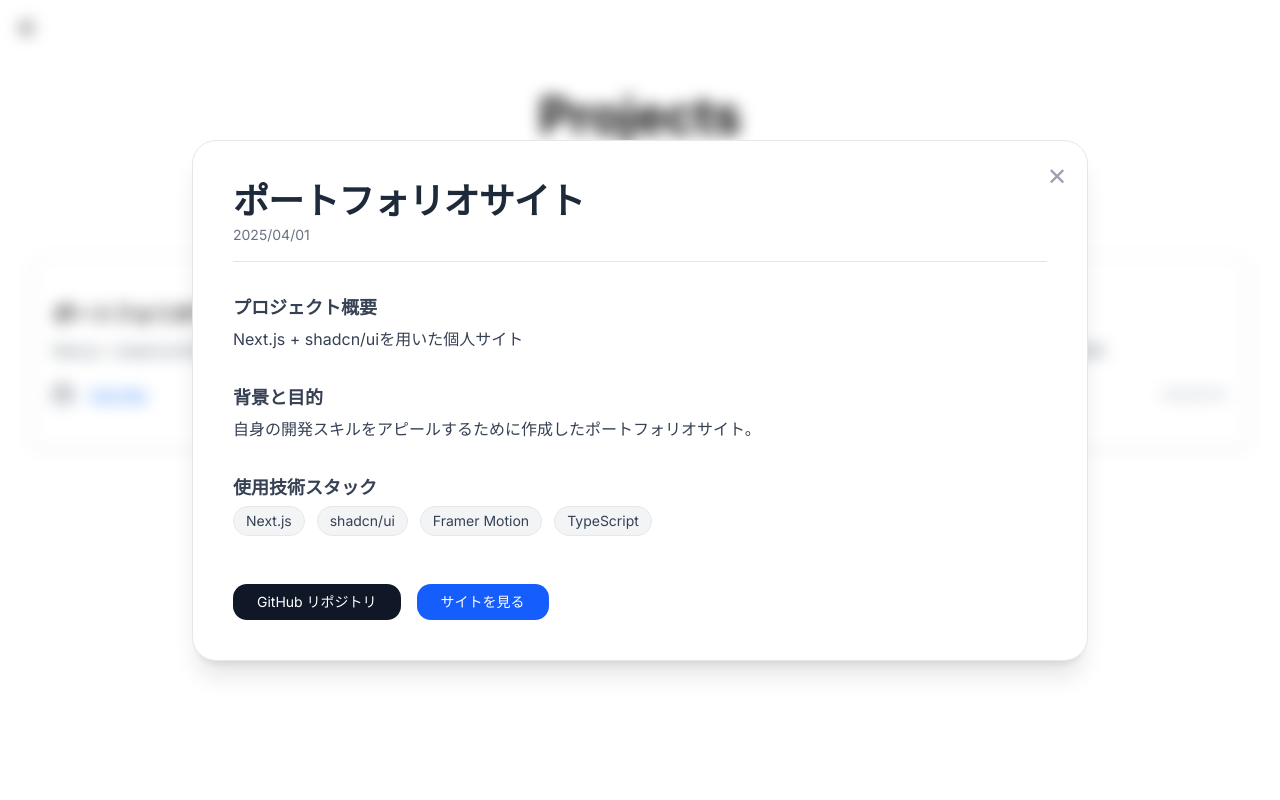
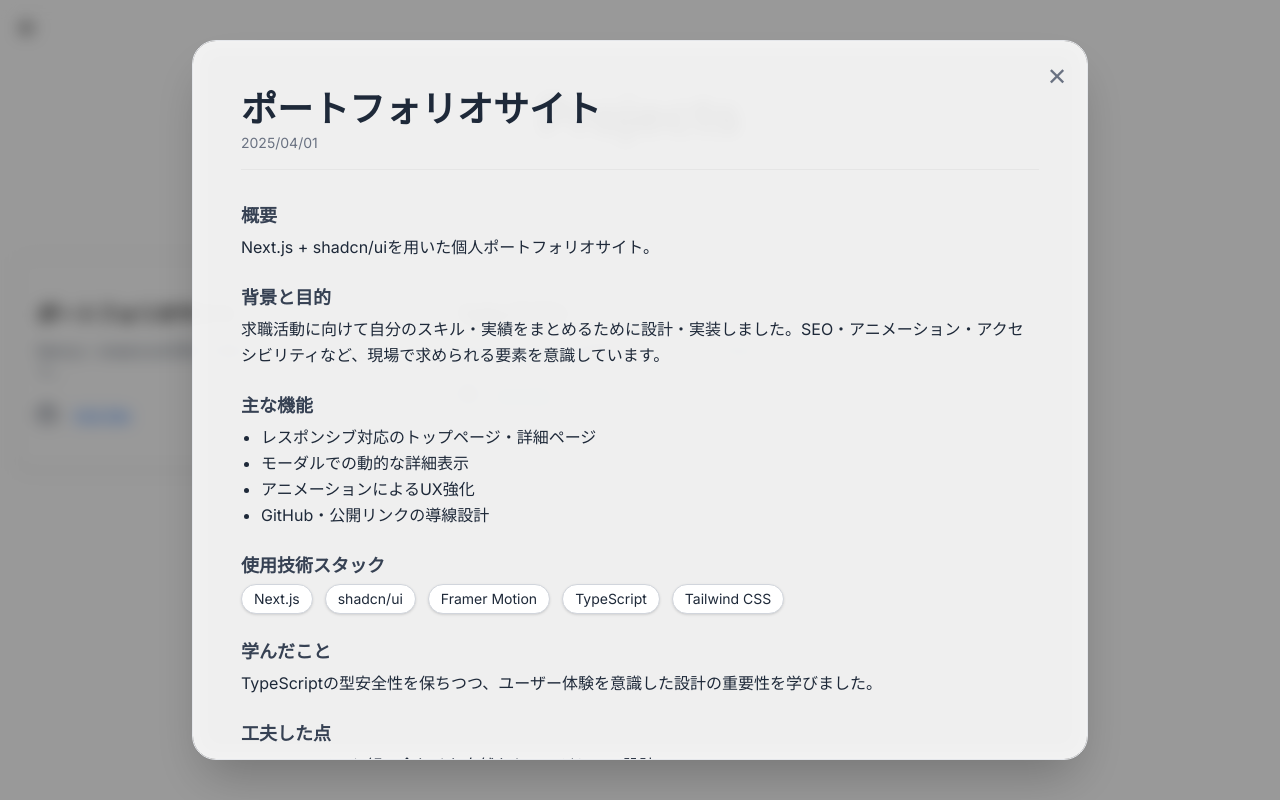
Before and after one commit to Mintostar/portfolio-app, a Next.js app: page /projects in a window 1280 px wide. Both pictures are taken after a click on the element 229 px from the left and 341 px from the top of the page. Built offline with nearby package versions, Linux system fonts and the light colour scheme.

Commit message:
- モーダルに主な機能、学んだこと、工夫した点を追加した。 - 少し色をいじった。

```diff
--- a/app/projects/page.tsx
+++ b/app/projects/page.tsx
@@ -14,35 +14,48 @@ interface Project {
   date: string;
   background: string;
   techStack: string[];
+  features: string[];
+  learnings: string;
+  highlights: string;
 }
 
 const projects: Project[] = [
   {
     title: "ポートフォリオサイト",
-    description: "Next.js + shadcn/uiを用いた個人サイト",
+    description: "Next.js + shadcn/uiを用いた個人ポートフォリオサイト。",
     githubUrl: "https://github.com/yourname/portfolio",
     siteUrl: "https://yourportfolio.com",
     date: "2025/04/01",
-    background: "自身の開発スキルをアピールするために作成したポートフォリオサイト。",
-    techStack: ["Next.js", "shadcn/ui", "Framer Motion", "TypeScript"],
+    background:
+      "求職活動に向けて自分のスキル・実績をまとめるために設計・実装しました。SEO・アニメーション・アクセシビリティなど、現場で求められる要素を意識しています。",
+    techStack: ["Next.js", "shadcn/ui", "Framer Motion", "TypeScript", "Tailwind CSS"],
+    features: [
+      "レスポンシブ対応のトップページ・詳細ページ",
+      "モーダルでの動的な詳細表示",
+      "アニメーションによるUX強化",
+      "GitHub・公開リンクの導線設計",
+    ],
+    learnings:
+      "TypeScriptの型安全性を保ちつつ、ユーザー体験を意識した設計の重要性を学びました。",
+    highlights: "Framer Motionと組み合わせた自然なトランジション設計。",
   },
   {
     title: "ToDoアプリ",
-    description: "ReactとFirebaseによる簡易タスク管理アプリ",
+    description: "ReactとFirebaseを活用したリアルタイムToDoアプリ。",
     githubUrl: "https://github.com/yourname/todo-app",
     siteUrl: "https://yourtodoapp.com",
     date: "2025/03/20",
-    background: "状態管理とリアルタイムデータベースの連携を試すために開発。",
+    background:
+      "リアルタイムデータの操作と状態管理を中心に、基本機能の設計・UIの改善を重視して構築しました。",
     techStack: ["React", "Firebase", "Tailwind CSS", "TypeScript"],
-  },
-  {
-    title: "ブログCMS",
-    description: "SanityとNext.jsを使ったブログCMS",
-    githubUrl: "https://github.com/yourname/blog-cms",
-    siteUrl: "https://yourblogcms.com",
-    date: "2025/02/10",
-    background: "ヘッドレスCMSとの統合に挑戦したプロジェクト。",
-    techStack: ["Next.js", "Sanity", "TypeScript", "Vercel"],
+    features: [
+      "リアルタイムでのタスク追加・削除・更新",
+      "Firebase Authenticationによるログイン管理",
+      "Tailwindによる柔軟なUIスタイリング",
+    ],
+    learnings:
+      "クライアント状態とサーバー状態の整合性を保つ工夫の重要性を体感しました。",
+    highlights: "Firebaseとのデータ同期とパフォーマンス最適化。",
   },
 ];
 
@@ -64,7 +77,7 @@ export default function ProjectsPage() {
   };
 
   return (
-    <main className="relative min-h-screen px-4 py-8">
+    <main className="relative min-h-screen px-4 py-8 bg-white">
       <BackButton />
 
       <motion.h1
@@ -92,7 +105,7 @@ export default function ProjectsPage() {
       </motion.h1>
 
       {typingDone && (
-        <section className="mt-[200px] px-4 grid grid-cols-1 sm:grid-cols-2 lg:grid-cols-3 gap-x-4 gap-y-6">
+        <section className="mt-[200px] grid grid-cols-1 sm:grid-cols-2 lg:grid-cols-3 gap-x-4 gap-y-6">
           {projects.map((project, i) => (
             <div key={i} onClick={() => handleCardClick(project)}>
               <ProjectCard project={project} index={i} />
@@ -104,78 +117,90 @@ export default function ProjectsPage() {
       <AnimatePresence>
         {selectedProject && (
           <motion.div
-            className="fixed inset-0 bg-opacity-50 backdrop-blur-sm flex items-center justify-center z-50"
+            className="fixed inset-0 bg-black/40 backdrop-blur-sm flex items-center justify-center z-50"
             initial={{ opacity: 0 }}
             animate={{ opacity: 1 }}
             exit={{ opacity: 0 }}
             onClick={handleCloseModal}
+            aria-label="プロジェクト詳細モーダル"
           >
             <motion.div
-              className="bg-white rounded-3xl shadow-xl p-10 max-w-4xl w-full relative overflow-y-auto max-h-[90vh] border border-gray-200"
-              initial={{ scale: 0.9, opacity: 0 }}
+              className="bg-white/90 backdrop-blur-md shadow-2xl rounded-3xl p-8 md:p-12 max-w-4xl w-full max-h-[90vh] overflow-y-auto relative border border-gray-200"
+              initial={{ scale: 0.95, opacity: 0 }}
               animate={{ scale: 1, opacity: 1 }}
               exit={{ scale: 0.9, opacity: 0 }}
-              transition={{ duration: 0.35, ease: "easeOut" }}
+              transition={{ duration: 0.3 }}
               onClick={(e) => e.stopPropagation()}
             >
               <button
                 onClick={handleCloseModal}
-                className="absolute top-5 right-5 text-gray-400 hover:text-gray-600 text-2xl transition"
+                className="absolute top-5 right-5 text-gray-500 hover:text-gray-700 text-2xl transition"
                 aria-label="閉じる"
               >
                 ✕
               </button>
 
-              <div className="space-y-8">
+              <div className="space-y-8 text-gray-800">
                 <div className="border-b pb-4">
-                  <h2 className="text-4xl font-extrabold tracking-tight text-gray-800">
-                    {selectedProject.title}
-                  </h2>
-                  <p className="text-sm text-gray-500 mt-1">
-                    {selectedProject.date}
-                  </p>
+                  <h2 className="text-4xl font-bold">{selectedProject.title}</h2>
+                  <p className="text-sm text-gray-500 mt-1">{selectedProject.date}</p>
                 </div>
 
+                <div className="space-y-6 text-[16px] leading-relaxed">
                   <section>
-                  <h3 className="text-lg font-semibold text-gray-700 mb-1">
-                    プロジェクト概要
-                  </h3>
-                  <p className="text-gray-700 leading-relaxed text-[16px]">
-                    {selectedProject.description}
-                  </p>
+                    <h3 className="font-semibold text-lg text-gray-700 mb-1">概要</h3>
+                    <p>{selectedProject.description}</p>
                   </section>
 
                   <section>
-                  <h3 className="text-lg font-semibold text-gray-700 mb-1">
-                    背景と目的
-                  </h3>
-                  <p className="text-gray-700 text-[16px] leading-relaxed">
-                    {selectedProject.background}
-                  </p>
+                    <h3 className="font-semibold text-lg text-gray-700 mb-1">背景と目的</h3>
+                    <p>{selectedProject.background}</p>
                   </section>
 
+                  {selectedProject?.features?.length > 0 && (
                     <section>
-                  <h3 className="text-lg font-semibold text-gray-700 mb-1">
-                    使用技術スタック
-                  </h3>
+                      <h3 className="font-semibold text-lg text-gray-700 mb-1">主な機能</h3>
+                      <ul className="list-disc pl-5">
+                        {selectedProject.features.map((feature, i) => (
+                          <li key={i}>{feature}</li>
+                        ))}
+                      </ul>
+                    </section>
+                  )}
+
+                  {selectedProject?.techStack?.length > 0 && (
+                    <section>
+                      <h3 className="font-semibold text-lg text-gray-700 mb-1">使用技術スタック</h3>
                       <ul className="flex flex-wrap gap-3">
-                    {selectedProject.techStack.map((tech, index) => (
+                        {selectedProject.techStack.map((tech, i) => (
                           <li
-                        key={index}
-                        className="bg-gray-100 text-gray-700 text-sm px-3 py-1 rounded-full border border-gray-200"
+                            key={i}
+                            className="bg-white border border-gray-300 px-3 py-1 rounded-full text-sm shadow-sm"
                           >
                             {tech}
                           </li>
                         ))}
                       </ul>
                     </section>
+                  )}
 
-                <section className="flex flex-col sm:flex-row gap-4 pt-4">
+
+                  <section>
+                    <h3 className="font-semibold text-lg text-gray-700 mb-1">学んだこと</h3>
+                    <p>{selectedProject.learnings}</p>
+                  </section>
+
+                  <section>
+                    <h3 className="font-semibold text-lg text-gray-700 mb-1">工夫した点</h3>
+                    <p>{selectedProject.highlights}</p>
+                  </section>
+
+                  <div className="flex flex-col sm:flex-row gap-4 pt-4">
                     <a
                       href={selectedProject.githubUrl}
                       target="_blank"
                       rel="noopener noreferrer"
-                    className="bg-gray-900 hover:bg-gray-800 text-white px-6 py-2 rounded-xl text-sm text-center transition"
+                      className="bg-gray-800 hover:bg-gray-700 text-white px-6 py-2 rounded-xl text-sm text-center"
                     >
                       GitHub リポジトリ
                     </a>
@@ -183,11 +208,12 @@ export default function ProjectsPage() {
                       href={selectedProject.siteUrl}
                       target="_blank"
                       rel="noopener noreferrer"
-                    className="bg-blue-600 hover:bg-blue-500 text-white px-6 py-2 rounded-xl text-sm text-center transition"
+                      className="bg-blue-600 hover:bg-blue-500 text-white px-6 py-2 rounded-xl text-sm text-center"
                     >
                       サイトを見る
                     </a>
-                </section>
+                  </div>
+                </div>
               </div>
             </motion.div>
           </motion.div>
```
Lines whose indentation alone changed are shown as unchanged.
